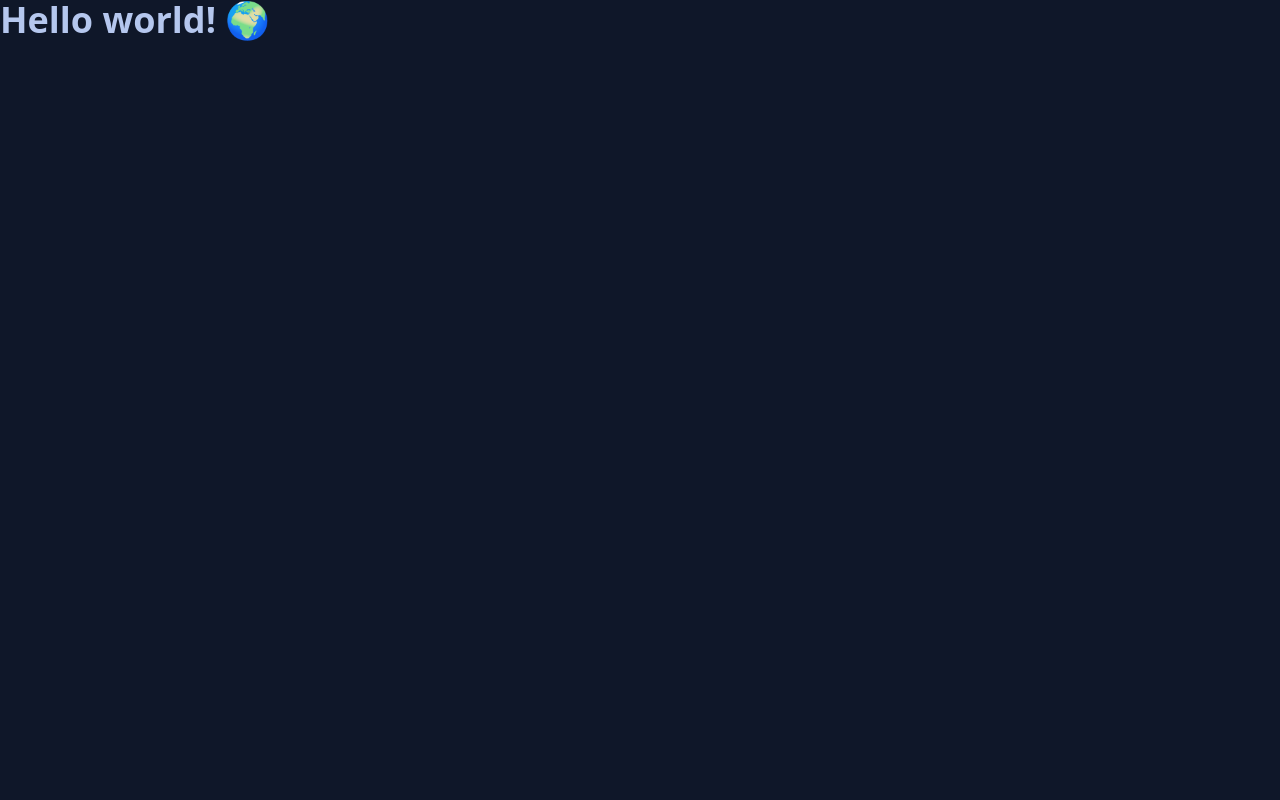
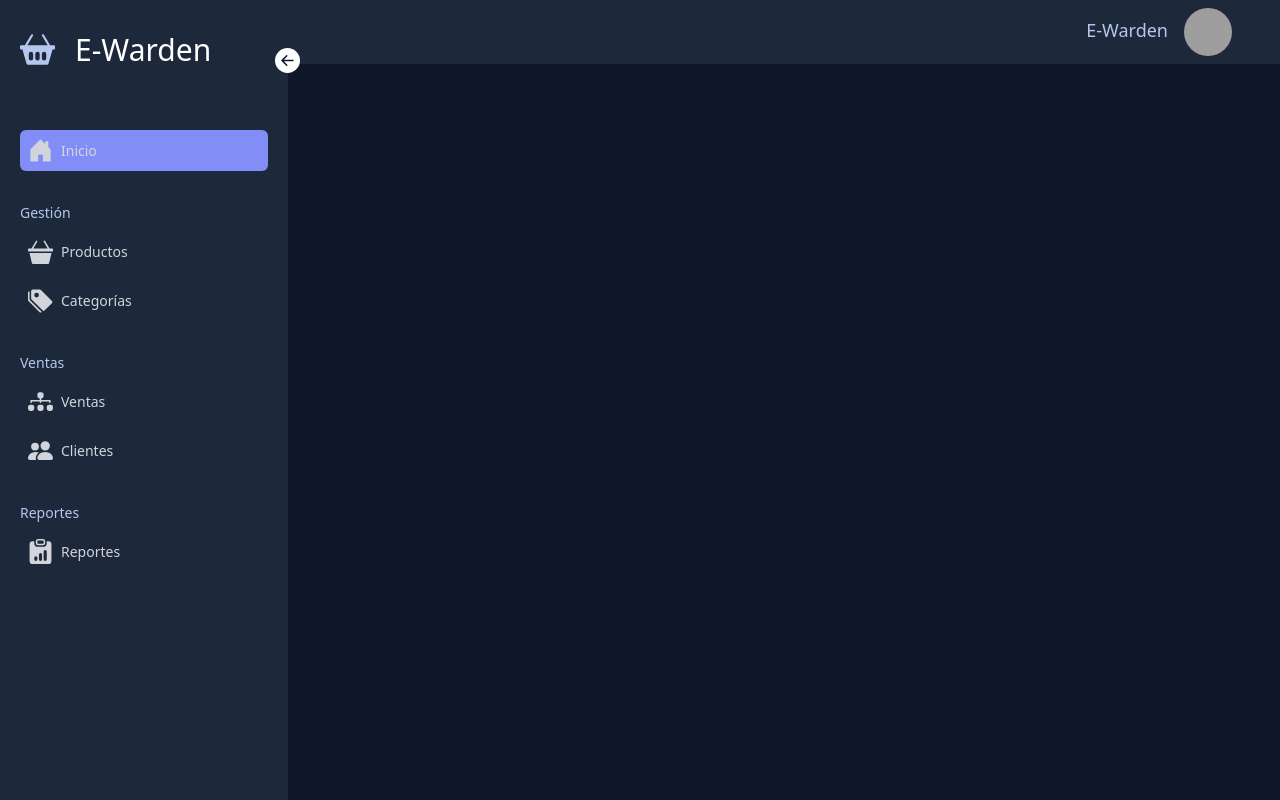
Before and after one commit to Lopez1731s/inventario-app, a React (Vite) app: page / in a window 1280 px wide. Built offline with nearby package versions, Linux system fonts and the light colour scheme; grey boxes are pictures that could not be loaded.

Commit message:
Se modifico el estilo del Sidebar

```diff
--- a/src/App.tsx
+++ b/src/App.tsx
@@ -1,8 +1,14 @@
+import { BrowserRouter } from "react-router-dom";
+import { Navbar } from "./components/Navbar/Navbar";
+import Sidebar from "./components/SideBar/Sidebar";
+
 const App = () => {
     return (
-        <h1 className="text-4xl font-bold">
-            Hello world! 🌍
-        </h1>
+        <BrowserRouter>
+            <Navbar />
+            <Sidebar />
+        </BrowserRouter>
+
     )
 }
 export default App
--- /dev/null
+++ b/src/components/Navbar/Navbar.tsx
@@ -0,0 +1,26 @@
+export const Navbar = () => {
+    return (
+        <nav className="bg-neutral absolute z-10 h-16 w-full">
+            <div className="flex justify-end">
+                <div className="py-4 pr-4">
+                    <span className="text-lg">
+                        E-Warden
+                    </span>
+                </div>
+
+
+                <div className="dropdown dropdown-end">
+                    <div className="avatar py-2 pr-12">
+                        <div tabIndex={0} className="w-12 rounded-full">
+                            <img src="https://placeimg.com/192/192/people" />
+                        </div>
+                    </div>
+                    <ul tabIndex={0} className="dropdown-content menu p-2 shadow bg-neutral rounded-box w-52">
+                        <li><a>Cuenta</a></li>
+                        <li><a>Cerrar sesión</a></li>
+                    </ul>
+                </div>
+            </div>
+        </nav>
+    )
+}
--- a/src/components/SideBar/Sidebar.tsx
+++ b/src/components/SideBar/Sidebar.tsx
@@ -1,5 +1,5 @@
 import { useState } from "react"
-import { NavLink } from "react-router-dom";
+import { NavLink, Outlet } from "react-router-dom";
 import { SidebarData } from "./SidebarData"
 
 const Sidebar = () => {
@@ -7,9 +7,9 @@ const Sidebar = () => {
 
     return (
         <div className="flex">
-            <div className={`bg-neutral h-screen p-5 pt-8 ${open ? "w-72" : "w-20"} duration-500 relative`}>
+            <div className={`bg-neutral h-screen z-20 p-5 pt-8 ${open ? "w-72" : "w-20"} duration-500 relative`}>
                 <button
-                    className={`bg-white text-base-100 text-3xl rounded-full absolute -right-3 top-9 ${!open && "rotate-180"}`}
+                    className={`bg-white text-base-100 text-3xl rounded-full absolute -right-3 top-12 ${!open && "rotate-180"}`}
                     onClick={() => setOpen(!open)}
                 >
                     <svg xmlns="http://www.w3.org/2000/svg" width="25" height="25" fill="currentColor" viewBox="0 0 16 16">
@@ -37,13 +37,21 @@ const Sidebar = () => {
                                 </p>
 
                                 {
-                                    item.submenu.map((subitem, subindex) => (
+                                    item.submenu?.map((subitem, subindex) => (
                                         <NavLink
                                             key={subindex}
                                             to={subitem.url}
                                             className={({ isActive }) => isActive ? "text-gray-300 text-sm flex items-center cursor-pointer p-2 mt-2 bg-secondary rounded-md" : "text-gray-300 text-sm flex items-center cursor-pointer p-2 mt-2 hover:bg-secondary rounded-md"}
                                         >
-                                            {subitem.icon ? subitem.icon : null}
+                                            {
+                                                open ? (
+                                                    subitem.icon
+                                                ) : (
+                                                    <div className="tooltip tooltip-right" data-tip={subitem.name}>
+                                                        {subitem.icon}
+                                                    </div>
+                                                )
+                                            }
                                             <span className={`text-sm ml-2 ${!open && "hidden"}`}>
                                                 {subitem.name}
                                             </span>
@@ -57,7 +65,7 @@ const Sidebar = () => {
             </div>
 
             <div className={`${open ? "mx-28" : "mx-28"} pt-8 duration-500`}>
-                <h1>Home</h1>
+                <Outlet />
             </div>
         </div>
     )
--- a/src/components/SideBar/SidebarData.tsx
+++ b/src/components/SideBar/SidebarData.tsx
@@ -32,8 +32,23 @@ const reports = (
     </svg>
 )
 
+const homeIcon = (
+    <svg xmlns="http://www.w3.org/2000/svg" width="25" height="25" fill="currentColor" viewBox="0 0 16 16">
+        <path d="M6.5 14.5v-3.505c0-.245.25-.495.5-.495h2c.25 0 .5.25.5.5v3.5a.5.5 0 0 0 .5.5h4a.5.5 0 0 0 .5-.5v-7a.5.5 0 0 0-.146-.354L13 5.793V2.5a.5.5 0 0 0-.5-.5h-1a.5.5 0 0 0-.5.5v1.293L8.354 1.146a.5.5 0 0 0-.708 0l-6 6A.5.5 0 0 0 1.5 7.5v7a.5.5 0 0 0 .5.5h4a.5.5 0 0 0 .5-.5z" />
+    </svg>
+)
+
 
 export const SidebarData = [
+    {
+        submenu: [
+            {
+                name: 'Inicio',
+                url: '/',
+                icon: homeIcon,
+            }
+        ]
+    },
     {
         menu: "Gestión",
         submenu: [
```
